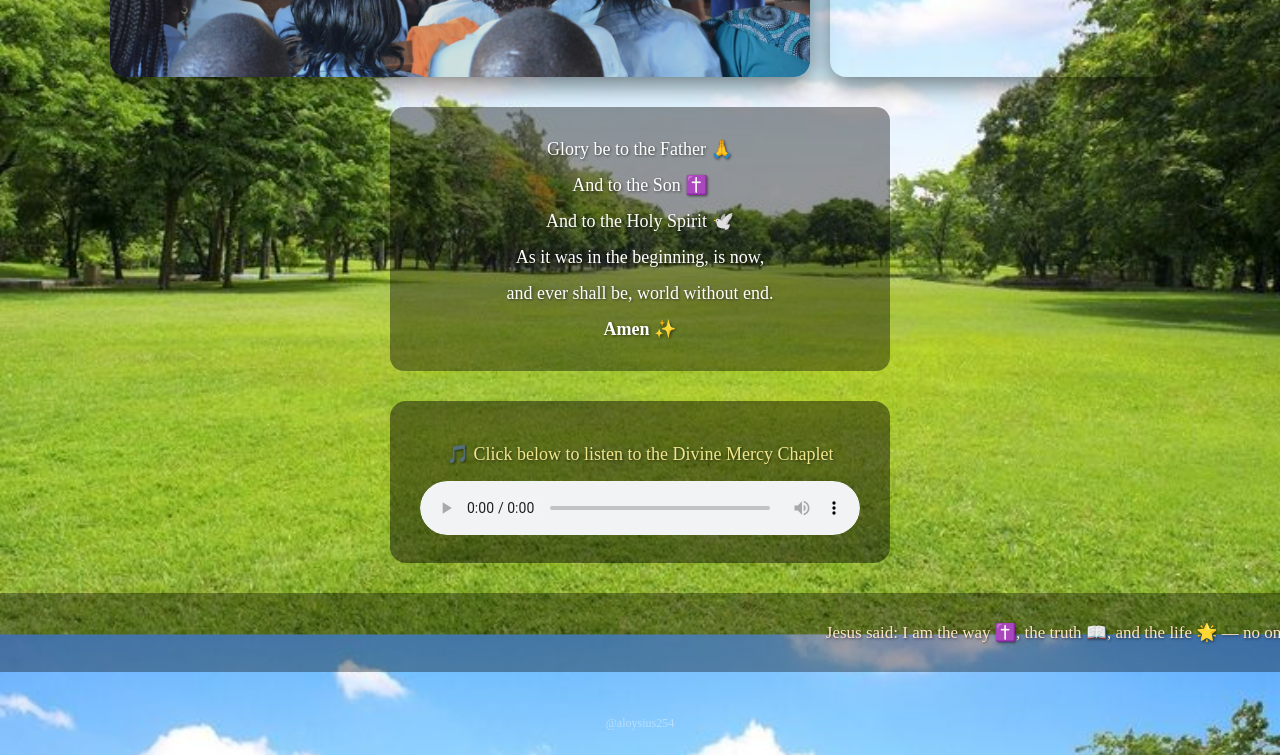
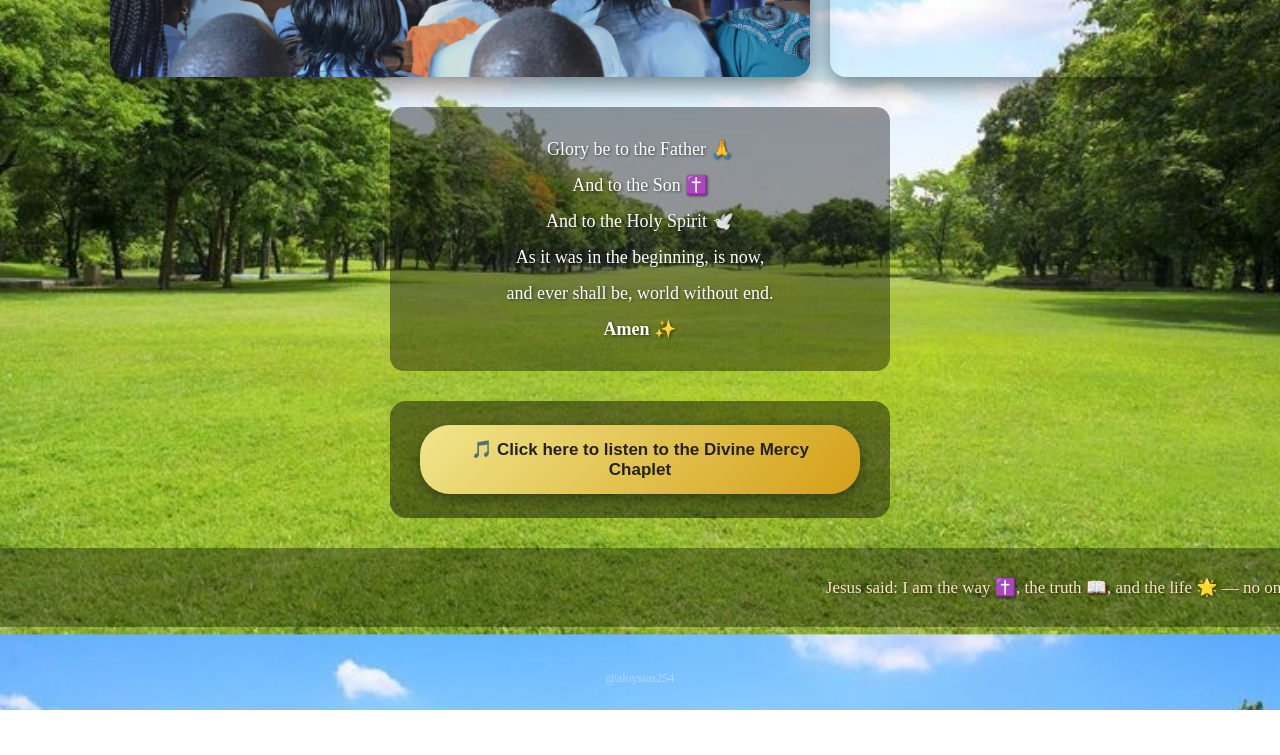
Before and after one commit to Aloysius254/websitedemo, a plain HTML site: page family.html in a window 1280 px wide. Shown: the part 1070-1825 px from the top of the page. After the commit the page ends 1780 px from the top, so only its background shows below. Drawn offline with Linux system fonts and the light colour scheme.

Commit message:
Hide audio player by default, show controls on button click

```diff
--- a/family.html
+++ b/family.html
@@ -67,12 +67,25 @@
 
     <!-- Divine Mercy Audio -->
     <div class="audio-section">
-      <p class="audio-label">🎵 Click below to listen to the Divine Mercy Chaplet</p>
-      <audio controls>
+      <button class="audio-toggle" onclick="toggleAudio()">🎵 Click here to listen to the Divine Mercy Chaplet</button>
+      <audio id="divineAudio" controls style="display:none; width:100%; margin-top:16px; border-radius:30px;">
         <source src="audio/Divine Mercy Chaplet english.mp3" type="audio/mpeg">
         Your browser does not support the audio element.
       </audio>
     </div>
+
+    <script>
+      function toggleAudio() {
+        const audio = document.getElementById('divineAudio');
+        if (audio.style.display === 'none') {
+          audio.style.display = 'block';
+          audio.play();
+        } else {
+          audio.style.display = 'none';
+          audio.pause();
+        }
+      }
+    </script>
 
     <div class="marquee-wrapper">
       <p class="marquee-text">Jesus said: I am the way ✝️, the truth 📖, and the life 🌟 — no one comes to the Father except through me 🙌 — guide your family with love ❤️, prayer 🙏, and kindness 🌿</p>
--- a/style1.css
+++ b/style1.css
@@ -231,17 +231,23 @@ header h1 {
   text-align: center;
 }
 
-.audio-label {
-  font-size: 18px;
-  color: #f0e68c;
-  margin-bottom: 16px;
-  text-shadow: 1px 1px 3px rgba(0,0,0,0.6);
+.audio-toggle {
+  background: linear-gradient(135deg, #f0e68c, #d4a017);
+  color: #222;
+  border: none;
+  padding: 14px 28px;
+  border-radius: 30px;
+  font-size: 17px;
+  font-weight: bold;
+  cursor: pointer;
+  box-shadow: 0 4px 14px rgba(0,0,0,0.4);
+  transition: transform 0.3s, box-shadow 0.3s;
+  width: 100%;
 }
 
-audio {
-  width: 100%;
-  border-radius: 30px;
-  outline: none;
+.audio-toggle:hover {
+  transform: scale(1.04);
+  box-shadow: 0 6px 20px rgba(0,0,0,0.5);
 }
 
 /* ── Marquee ── */
```
